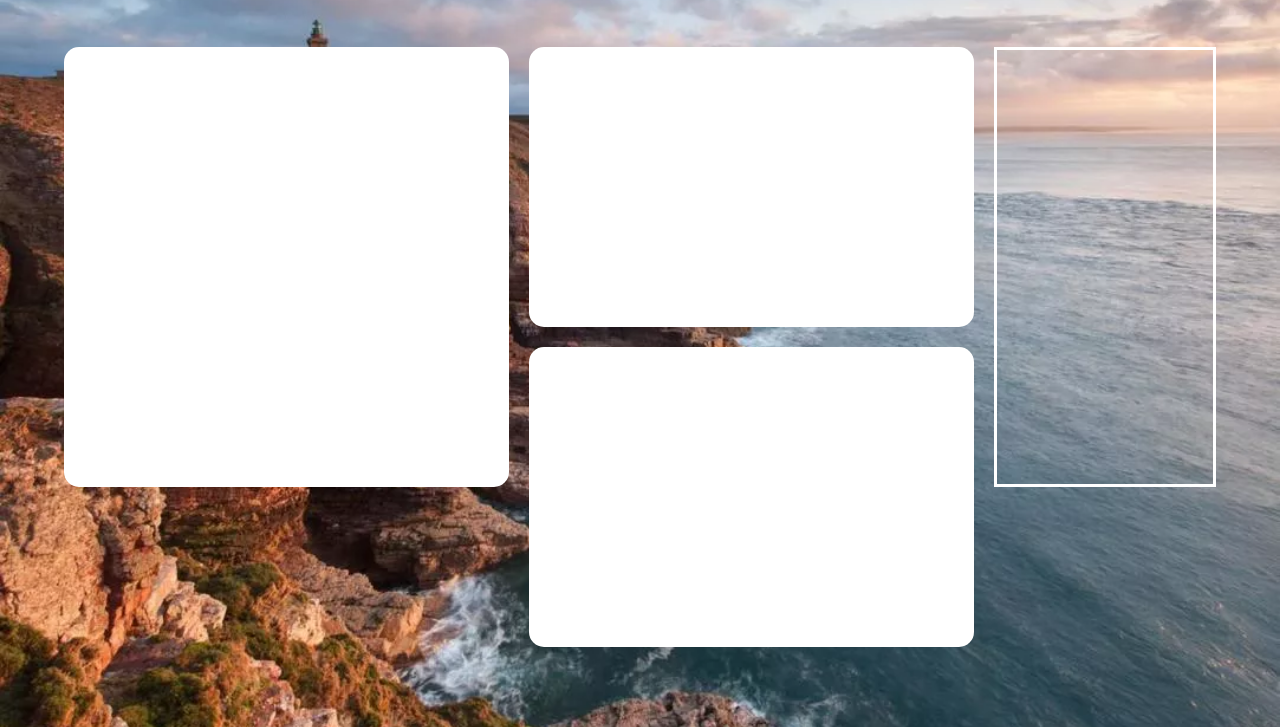
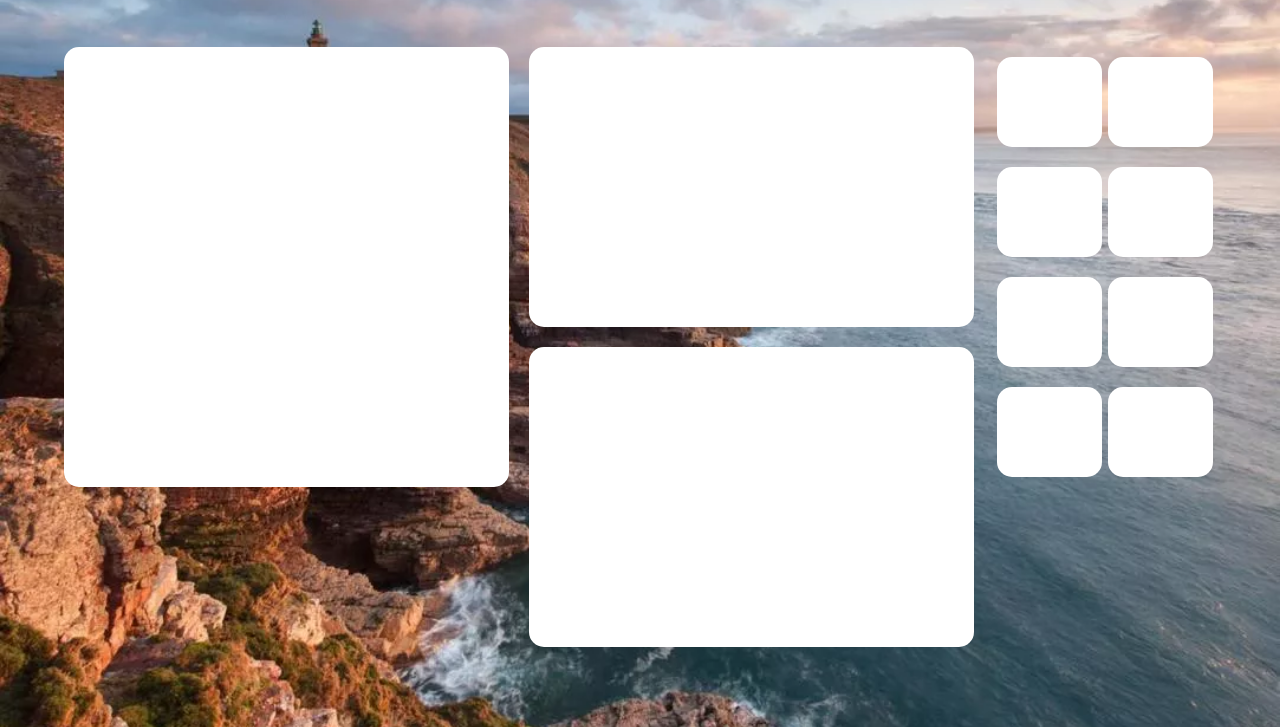
Before and after one commit to tanguyleboss/ENT, a plain HTML site: page index.html in a window 1280 px wide. Shown: the part 73-800 px from the top of the page. Drawn offline with Linux system fonts and the light colour scheme.

Commit message:
Update style.css

```diff
--- a/style.css
+++ b/style.css
@@ -100,12 +100,19 @@ header img{
 .autre{
     grid-column: 3/4;
     grid-row: 1/3;
-    background-color: transparent;
-    border: solid 3px white;
 
     display: grid;
     grid-template-columns: 1fr 1fr;
     grid-template-rows: 1fr 1fr 1fr 1fr;
+}
+
+.soustheme{
+    border-radius: 15px;
+    background-color: white;
+    margin-top: 10px;
+    margin-left: 3px;
+    margin-right: 3px;
+    margin-bottom: 10px;
 }
 
 #moodle{
```
